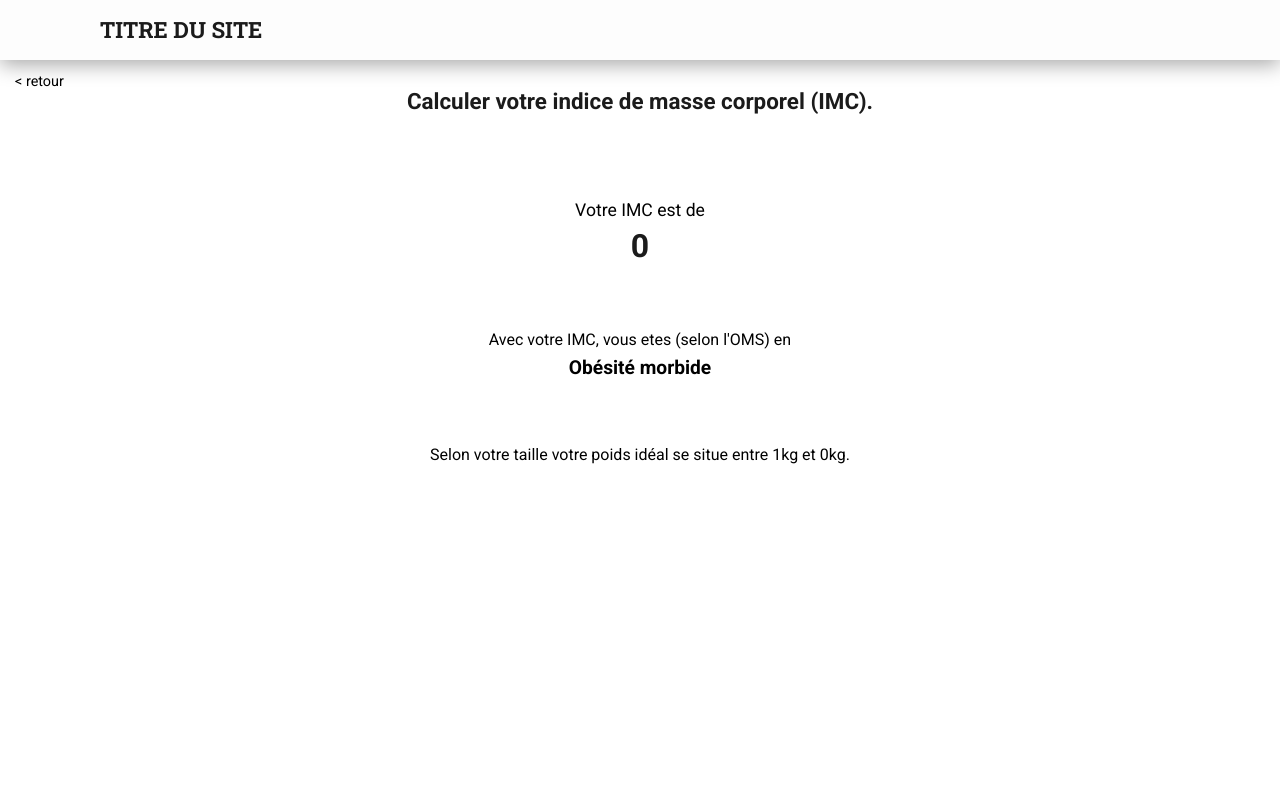
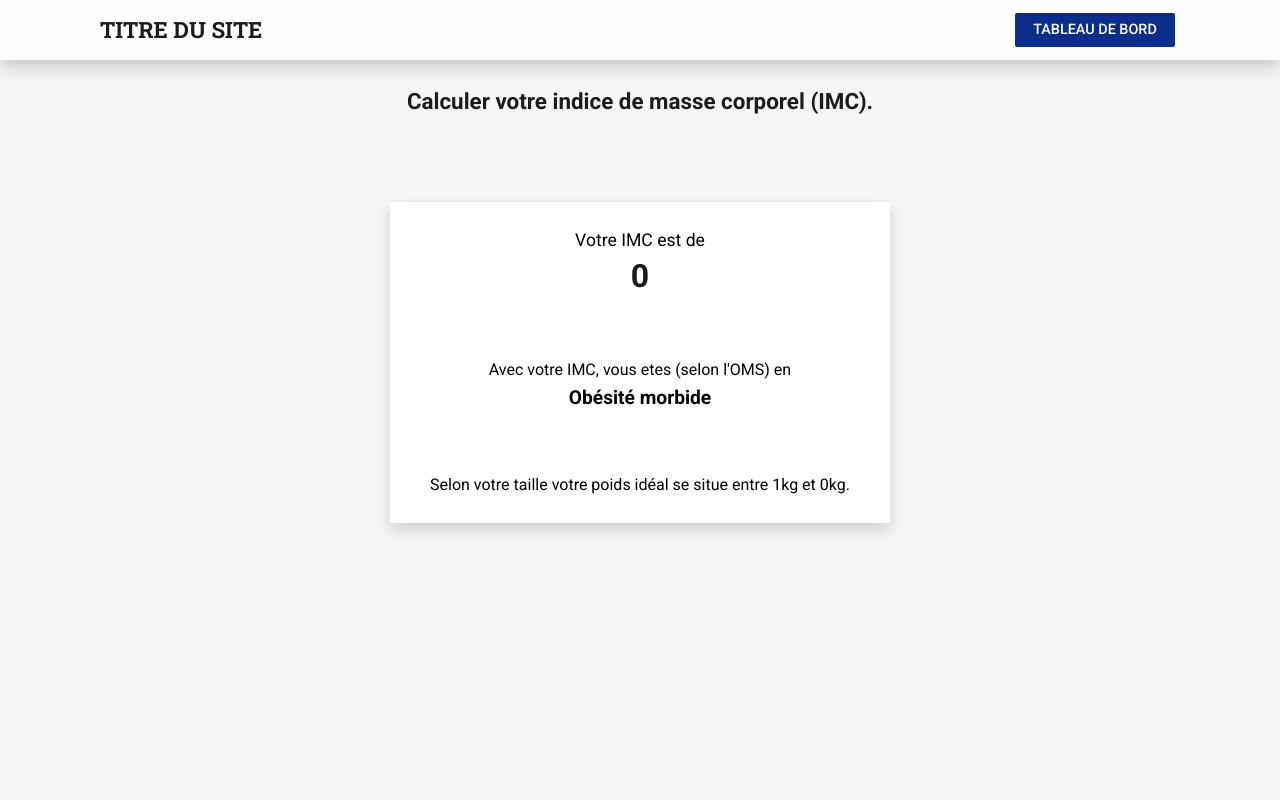
Before and after one commit to julabina/old_suivrepoids_php, a PHP site: template templates/imc.php in a window 1280 px wide. Run offline with PHP 8.4, Linux system fonts and the light colour scheme; the visitor is signed in with stand-in values (Sample User, id 1); the template is opened without the code that fills it: most values are stand-ins (such as "Sample title", 1, 10 or a date in 2020).

Commit message:
update header + old goals basic css

```diff
--- a/css/style.css
+++ b/css/style.css
@@ -92,7 +92,7 @@ header {
   background-color: #fdfdfd;
   height: 60px;
   width: 100%;
-  box-shadow: 0px 5px 20px rgba(0, 0, 0, 0.336);
+  box-shadow: 0px 5px 20px rgba(0, 0, 0, 0.226);
 }
 header h1 {
   display: flex;
@@ -107,7 +107,11 @@ header h1 {
   justify-content: space-between;
   width: 1080px;
 }
-.header__logoutBtn {
+.header__titleLink {
+  display: flex;
+  align-items: center;
+}
+.header__logoutBtn, .header__toDashboard {
   text-decoration: none;
   color: inherit;
   text-align: center;
@@ -449,6 +453,8 @@ header h1 {
   flex-direction: column;
   align-items: center;
   padding-top: 70px;
+  background: #f5f5f5;
+  min-height: 100vh;
 }
 .bmi h2 {
   margin: 20px 0 90px;
@@ -456,16 +462,26 @@ header h1 {
   font-weight: 600;
   color: #1b1b1b;
 }
-.bmi__subTitle {
+.bmi__userSection {
+  display: flex;
+  flex-direction: column;
+  align-items: center;
+  background: white;
+  width: 500px;
+  padding: 30px;
+  border-radius: 3px;
+  box-shadow: 0 7px 15px rgba(0, 0, 0, 0.151);
+}
+.bmi__userSection__subTitle {
   font-size: 1.1em;
 }
-.bmi h3 {
+.bmi__userSection h3 {
   font-weight: 700;
   color: #1b1b1b;
   font-size: 2em;
   margin: 10px 0 70px;
 }
-.bmi h4 {
+.bmi__userSection h4 {
   font-size: 1.2em;
   font-weight: 600;
   margin: 10px 0 70px;
--- a/sass/layout/_header.scss
+++ b/sass/layout/_header.scss
@@ -8,7 +8,7 @@ header {
     background-color: map-get($map: $colors, $key: lightWhite);
     height: 60px;
     width: 100%;
-    box-shadow: 0px 5px 20px rgba(0, 0, 0, 0.336);
+    box-shadow: 0px 5px 20px rgba(0, 0, 0, 0.226);
     h1 {
         display: flex;
         align-items: center;
@@ -22,7 +22,11 @@ header {
     display: flex;
     justify-content: space-between;
     width: 1080px;
-    &__logoutBtn {
+    &__titleLink {
+        display: flex;
+        align-items: center
+    }
+    &__logoutBtn, &__toDashboard {
         @include homeBtn;
         margin: 0 5px;
         width: 160px;
--- a/sass/pages/_goals.scss
+++ b/sass/pages/_goals.scss
@@ -122,5 +122,12 @@
         border-radius: 3px;
         box-shadow: 0 5px 15px rgba(0, 0, 0, 0.185);
         margin-bottom: 40px;
+        &__card {
+            border: 1px solid black;
+            margin-bottom: 10px;
+            text-align: center;
+            padding: 10px 0;
+            line-height: 1.4;
+        }
     }
 }
--- a/sass/utils/_mixin.scss
+++ b/sass/utils/_mixin.scss
@@ -52,12 +52,23 @@
     flex-direction: column;
     align-items: center;
     padding-top: 70px;
+    background: map-get($colors,  primaryBackground);
+    min-height: 100vh;
     h2 {
         margin: 20px 0 90px;
         font-size: 1.4em;
         font-weight: 600;
         color: map-get($map: $colors, $key:lightBlack );
     }
+    &__userSection {
+        display: flex;
+        flex-direction: column;
+        align-items: center;
+        background: white;
+        width: 500px;
+        padding: 30px;
+        border-radius: 3px;
+        box-shadow: 0 7px 15px rgba(0, 0, 0, 0.151);
         &__subTitle {
             font-size: 1.1em;
         }
@@ -73,3 +84,4 @@
             margin: 10px 0 70px;
         }
     }
+}
--- a/templates/dashboard.php
+++ b/templates/dashboard.php
@@ -62,7 +62,7 @@
                     <?php else: ?>
                         <h4>Votre objectif actuel</h4>
                     <?php endif; ?>
-                    <h3><?= $userData->imc_goal; ?></h3>
+                    <h3>Atteindre un IMC de <?= $userData->imc_goal; ?></h3>
                 <!-- if goal is img -->
                 <?php elseif($userData->img_goal !== null): ?>
                     <?php if($userData->img <= $userData->img_goal): ?>
@@ -71,7 +71,7 @@
                     <?php else: ?>
                         <h4>Votre objectif actuel</h4>
                     <?php endif; ?>
-                    <h3><?= $userData->img_goal; ?>%</h3>
+                    <h3>Atteindre un IMG de <?= $userData->img_goal; ?>%</h3>
                 <?php endif; ?>
                 <!-- <p>Phrase en rapport a la reussite ou non</p> -->
             </div>
--- a/templates/imc.php
+++ b/templates/imc.php
@@ -4,17 +4,18 @@
 
 <header>
     <div class="header">
-        <a href="/suivi_poids/"><h1>TITRE DU SITE</h1></a>
+        <a class="header__titleLink" href="/suivi_poids/"><h1>TITRE DU SITE</h1></a>
+        <a class="header__toDashboard" href="/suivi_poids/dashboard">Tableau de bord</a>
     </div>
 </header>
 
 <main class="bmi">
-    <a href="/suivi_poids/dashboard" class="backToHome backToHome--withHeader">< retour</a>
 
     <h2>Calculer votre indice de masse corporel (IMC).</h2>
 
     <?php if(isset($_SESSION['name']) && isset($_SESSION['user']) && isset($_SESSION['userId']) && isset($_SESSION['size']) && (isset($_SESSION['sexe']) && ($_SESSION['sexe'] === "man" || $_SESSION['sexe'] === "woman")) && isset($_SESSION['auth']) && $_SESSION['auth'] === true): ?>
-        <p class="bmi__subTitle">Votre IMC est de</p>
+        <section class="bmi__userSection">
+            <p class="bmi__userSection__subTitle">Votre IMC est de</p>
             <h3><?= floor($imcInfos['imc']); ?></h3>
 
             <p>Avec votre IMC, vous etes (selon l'OMS) en </p>
@@ -42,8 +43,8 @@
                 ?>kg et <?php
                 echo floor(($size * $size) * 25);
             ?>kg.</p>
+        </section>
     <?php endif; ?>
-
 </main>
 
 <?php $content = ob_get_clean(); ?>
```
Also changed, not shown: other parts of css/style.css (+23 -4 lines), templates/goals.php (+18 -11 lines), templates/img.php (+5 -4 lines), 1 other file. Lines whose indentation alone changed are shown as unchanged.
